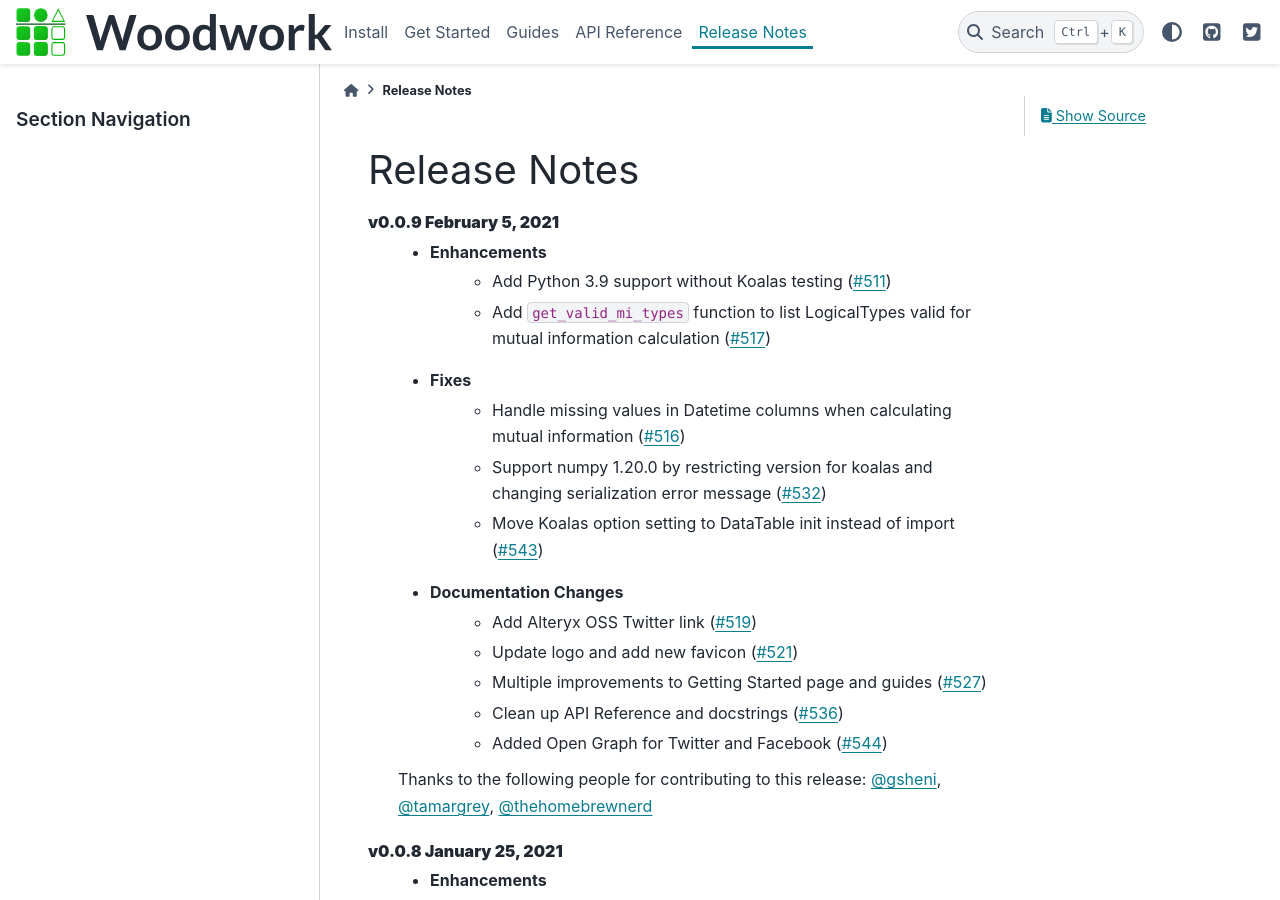
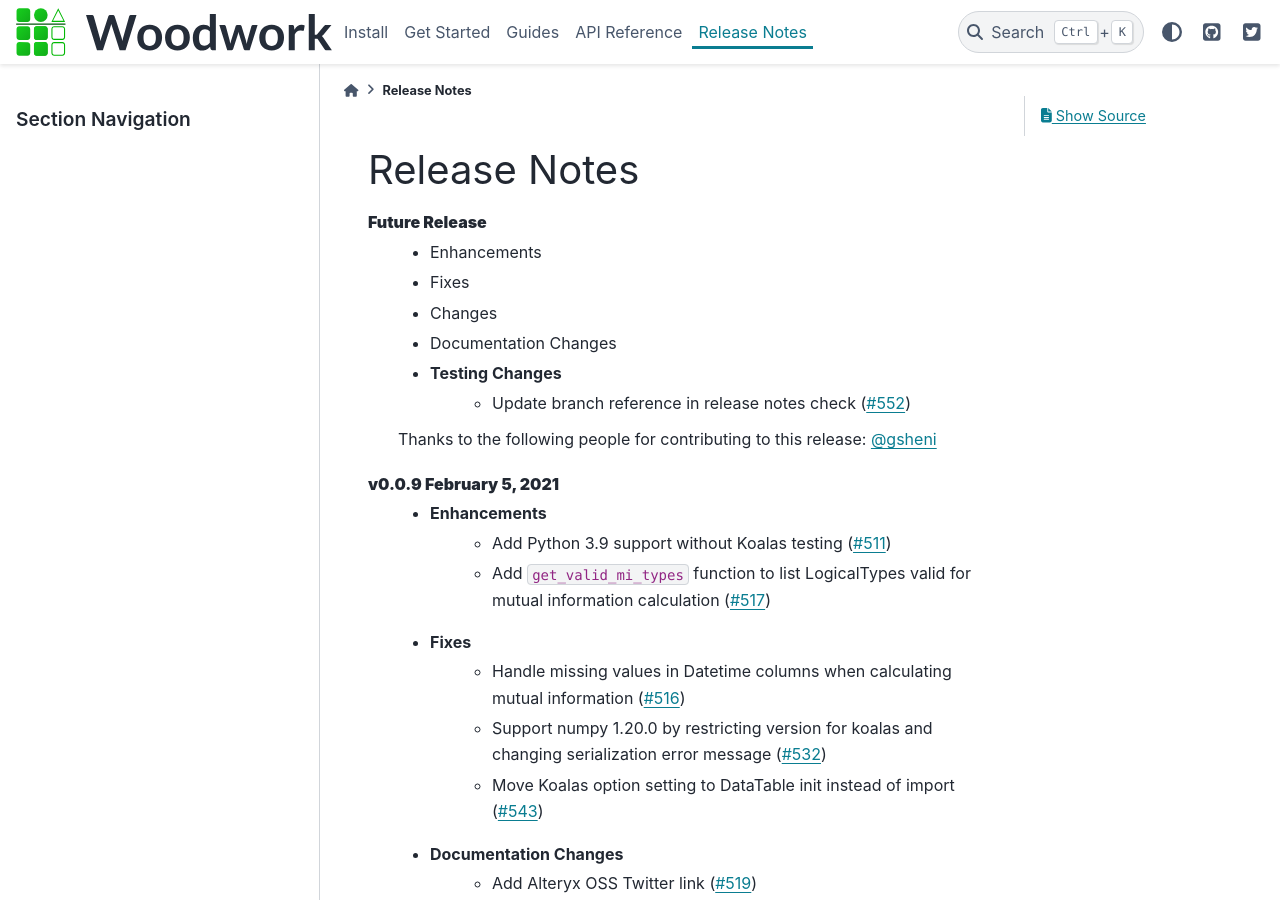
Before and after one commit to alteryx/woodwork, a Sphinx documentation site: the page built from docs/source/release_notes.rst, in a window 1280 px wide and 900 px high. Built offline with Sphinx 7.4.7 and the PyData theme 0.15.4, drawn with Linux system fonts in a browser that asks for light colours; comment, search, counter and statistics services are not loaded.

Commit message:
Update release_notes.rst

```diff
--- a/docs/source/release_notes.rst
+++ b/docs/source/release_notes.rst
@@ -2,7 +2,7 @@
 
 Release Notes
 -------------
-.. **Future Release**
+**Future Release**
     * Enhancements
     * Fixes
     * Changes
@@ -10,7 +10,7 @@ Release Notes
     * Testing Changes
         * Update branch reference in release notes check (:pr:`552`)
 
-.. Thanks to the following people for contributing to this release:
+    Thanks to the following people for contributing to this release:
     :user:`gsheni`
 
 **v0.0.9 February 5, 2021**
```
